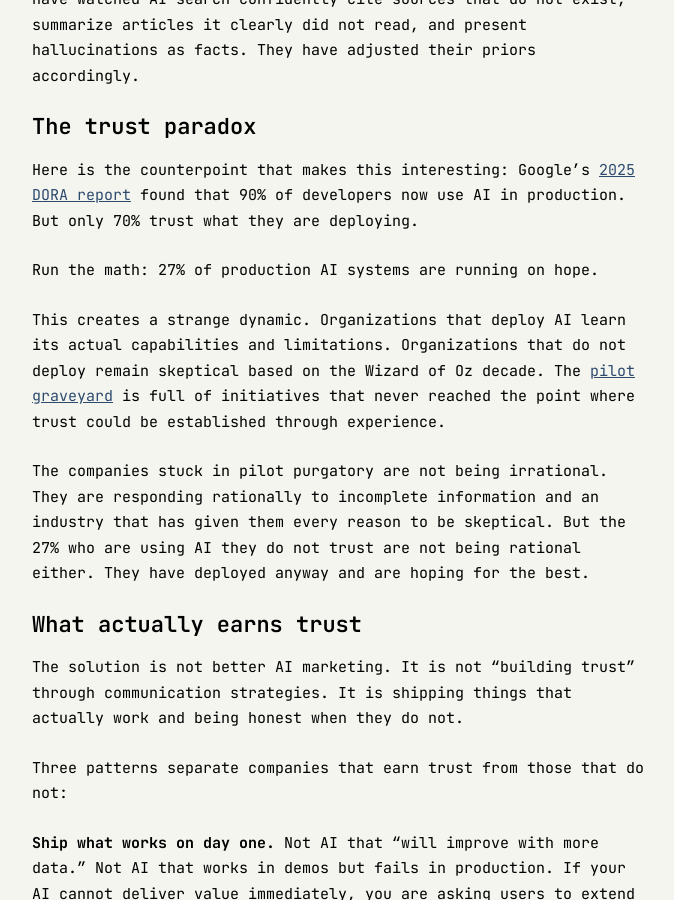
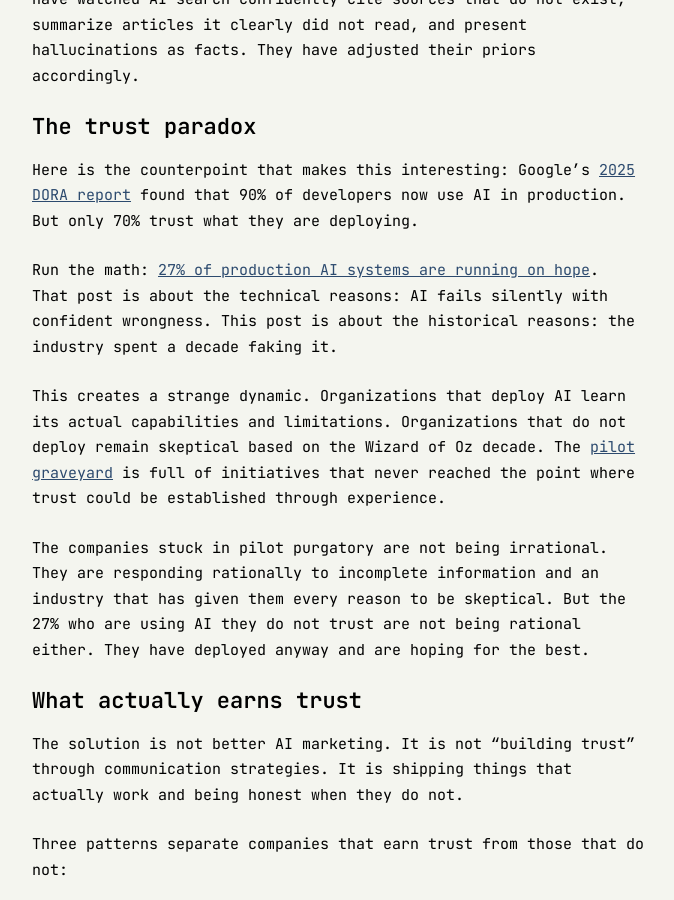
Before and after one commit to ashita-ai/ashita-ai.github.io, a Jekyll site: the page built from _posts/2026-01-26-the-trust-gap.md, in a window 1280 px wide and 900 px high, scrolled down 1696 px. Shown: the whole window, without its empty margins (302-976 px from the left). Built offline with Jekyll 4.4.1, drawn with Linux system fonts in a browser that asks for light colours.

Commit message:
Link Trust Gap to Cost of Being Wrong for shared DORA stat differentiation

```diff
--- a/_posts/2026-01-26-the-trust-gap.md
+++ b/_posts/2026-01-26-the-trust-gap.md
@@ -36,7 +36,7 @@ This is not technophobia. This is pattern recognition. Consumers have watched AI
 
 Here is the counterpoint that makes this interesting: Google's [2025 DORA report](https://dora.dev/research/2025/dora-report/) found that 90% of developers now use AI in production. But only 70% trust what they are deploying.
 
-Run the math: 27% of production AI systems are running on hope.
+Run the math: [27% of production AI systems are running on hope](/blog/the-cost-of-being-wrong/). That post is about the technical reasons: AI fails silently with confident wrongness. This post is about the historical reasons: the industry spent a decade faking it.
 
 This creates a strange dynamic. Organizations that deploy AI learn its actual capabilities and limitations. Organizations that do not deploy remain skeptical based on the Wizard of Oz decade. The [pilot graveyard](/blog/the-ai-pilot-graveyard/) is full of initiatives that never reached the point where trust could be established through experience.
 
```
